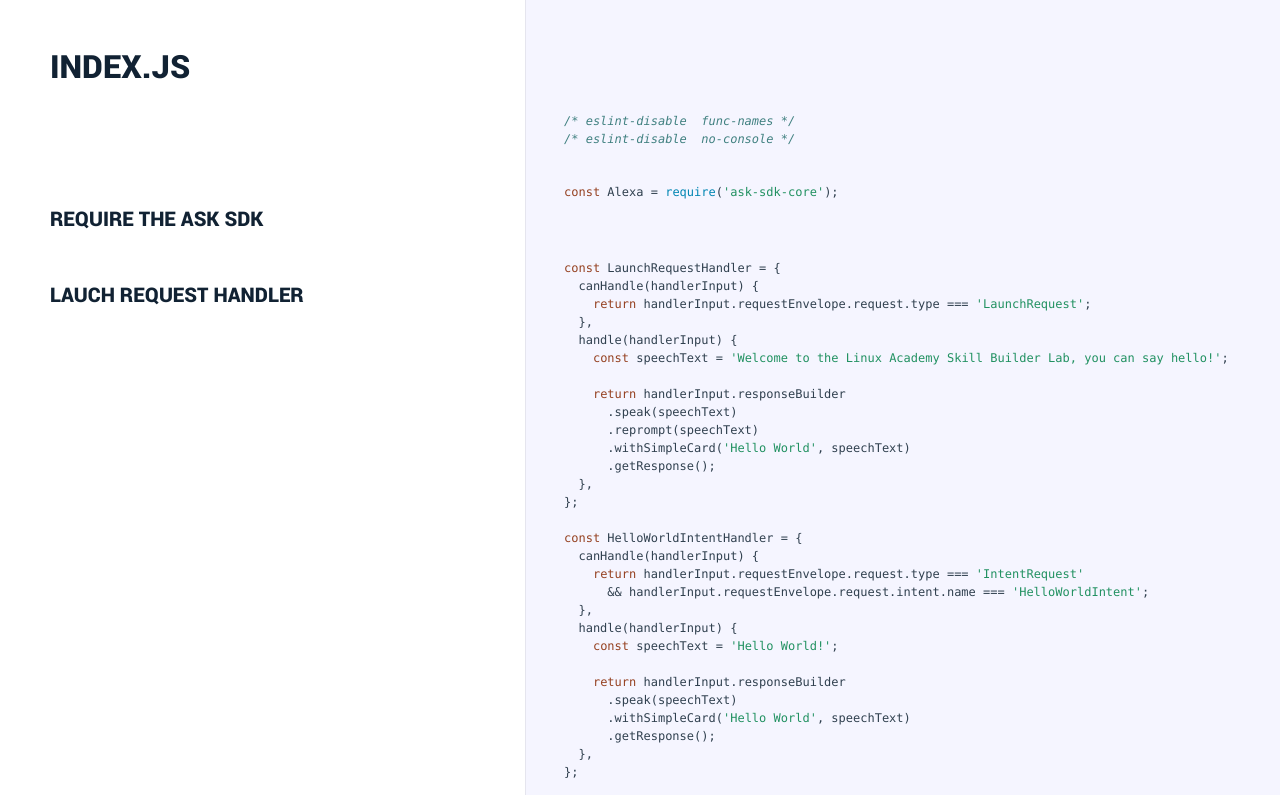
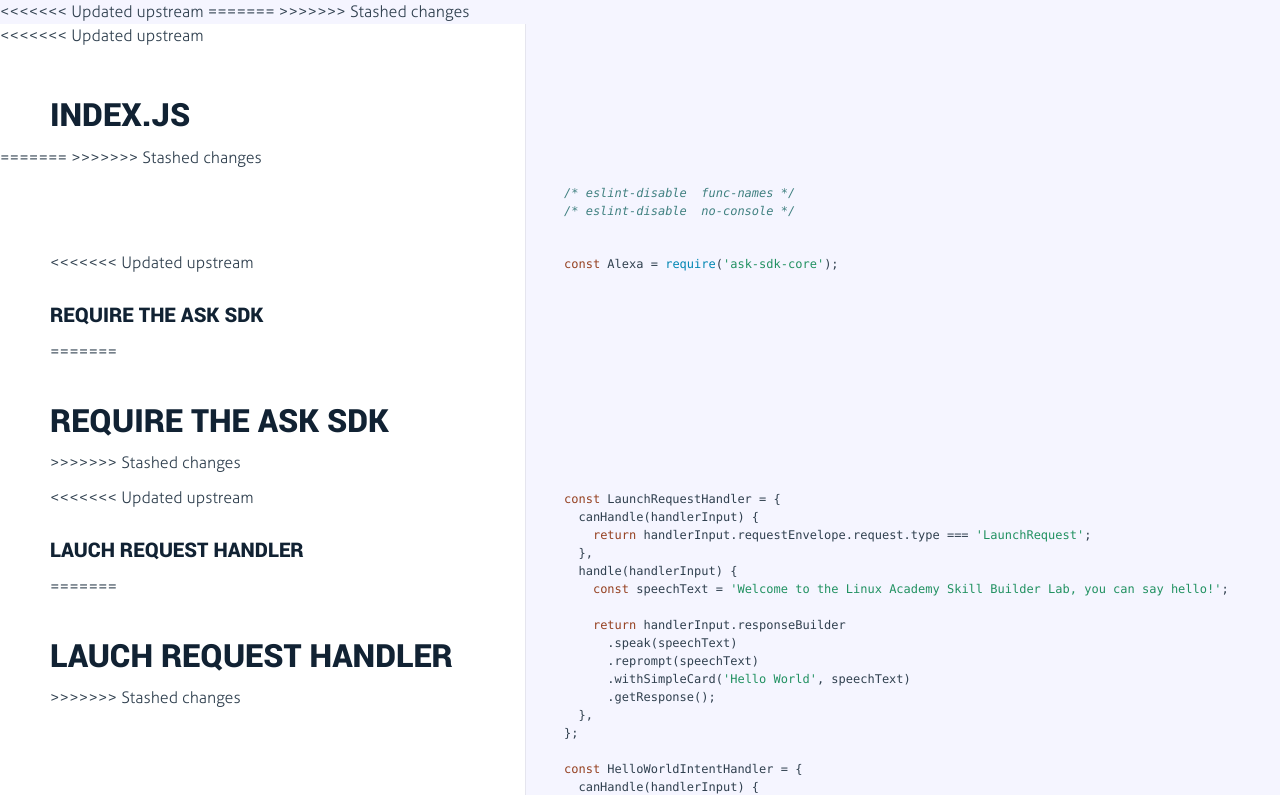
Before and after one commit to linuxacademy/content-alexa-skillbuilder, a plain HTML site: page docs/lambda/custom/index.html in a window 1280 px wide. Shown: the top 795 px of the page. Drawn offline with Linux system fonts and the light colour scheme.

Commit message:
Updating docs

```diff
--- a/docs/lambda/custom/index.html
+++ b/docs/lambda/custom/index.html
@@ -2,7 +2,11 @@
 
 <html>
 <head>
+<<<<<<< Updated upstream
   <title>index.js</title>
+=======
+  <title>Require the Ask SDK</title>
+>>>>>>> Stashed changes
   <meta http-equiv="content-type" content="text/html; charset=UTF-8">
   <meta name="viewport" content="width=device-width, target-densitydpi=160dpi, initial-scale=1.0; maximum-scale=1.0; user-scalable=0;">
   <link rel="stylesheet" media="all" href="../../docco.css" />
@@ -13,12 +17,15 @@
 
     <ul class="sections">
 
+<<<<<<< Updated upstream
           <li id="title">
               <div class="annotation">
                   <h1>index.js</h1>
               </div>
           </li>
 
+=======
+>>>>>>> Stashed changes
 
 
         <li id="section-1">
@@ -42,7 +49,11 @@
               <div class="pilwrap ">
                 <a class="pilcrow" href="#section-2">&#182;</a>
               </div>
+<<<<<<< Updated upstream
               <h2 id="require-the-ask-sdk">Require the Ask SDK</h2>
+=======
+              <h1 id="require-the-ask-sdk">Require the Ask SDK</h1>
+>>>>>>> Stashed changes
 
             </div>
 
@@ -58,7 +69,11 @@
               <div class="pilwrap ">
                 <a class="pilcrow" href="#section-3">&#182;</a>
               </div>
+<<<<<<< Updated upstream
               <h2 id="lauch-request-handler">lauch request handler</h2>
+=======
+              <h1 id="lauch-request-handler">lauch request handler</h1>
+>>>>>>> Stashed changes
 
             </div>
 
```
